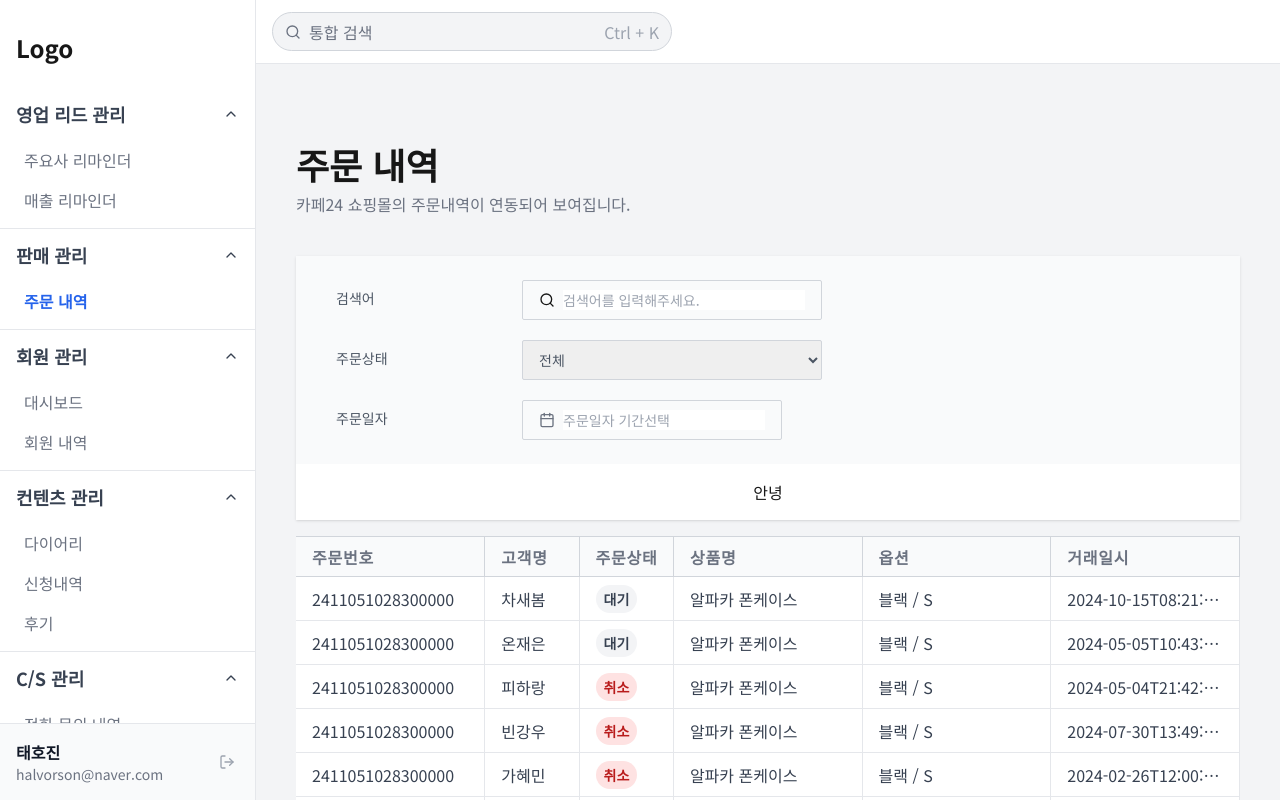
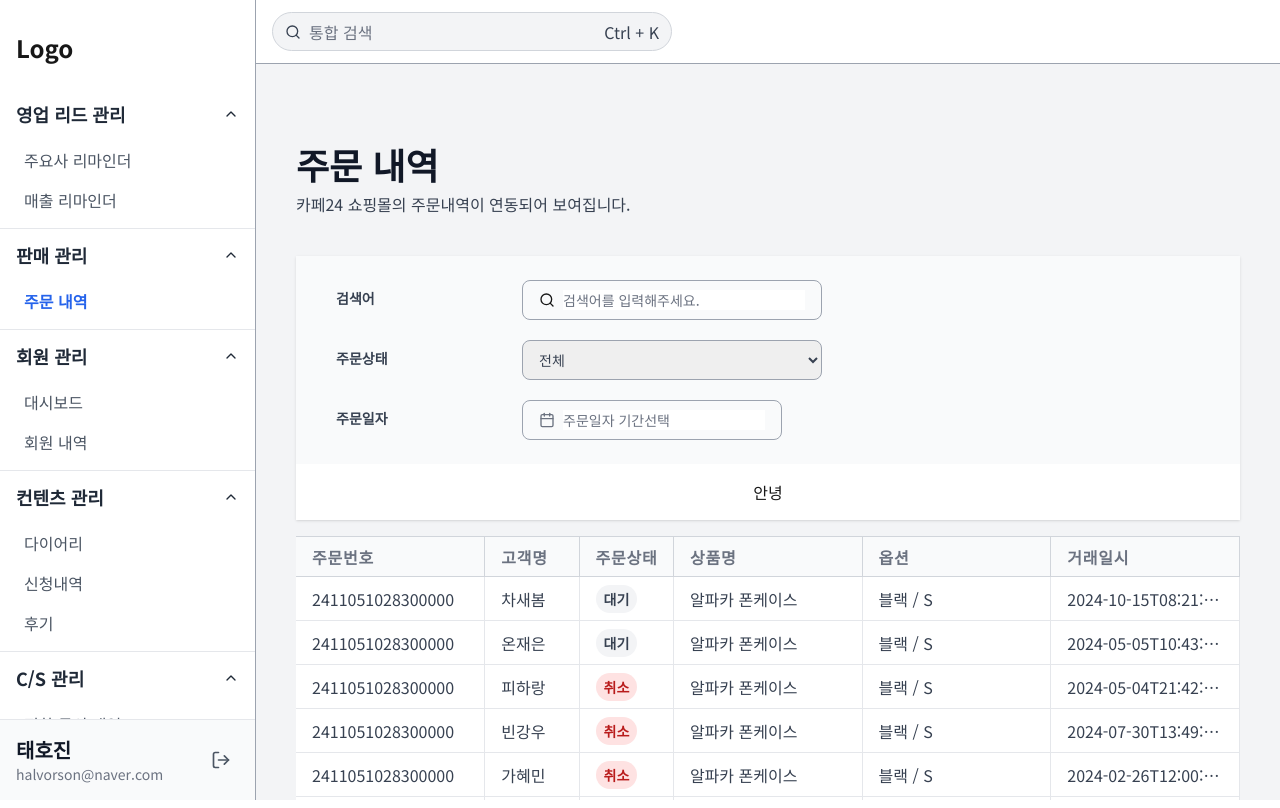
Before and after one commit to hiimjayson/crm, a Next.js app: page /order in a window 1280 px wide. Built offline with nearby package versions, Linux system fonts and the light colour scheme.

Commit message:
style: Update overal app colors
- enhance text readability

```diff
--- a/src/components/atom/Input/index.tsx
+++ b/src/components/atom/Input/index.tsx
@@ -12,13 +12,13 @@ export function Input({ className, left, right, ...props }: Props) {
 
   return (
     <div
-      className="flex items-center justify-center w-full max-w-[300px] h-10 px-4 py-2 border border-gray-300 rounded-sm data-[focus=true]:border-blue-500 data-[hover=true]:border-blue-500 transition-colors"
+      className="flex items-center justify-center w-full max-w-[300px] h-10 px-4 py-2 border border-gray-400 rounded-lg data-[focus=true]:border-blue-500 data-[hover=true]:border-blue-500 transition-colors"
       data-focus={focus}
       data-hover={hover}
     >
       {left != null ? <div className="mr-2">{left}</div> : null}
       <input
-        className={`flex flex-1 outline-none text-sm text-gray-600 ${className}`}
+        className={`flex flex-1 outline-none text-sm text-gray-700 placeholder:text-gray-500 ${className}`}
         {...props}
         onFocus={() => setFocus(true)}
         onBlur={() => setFocus(false)}
--- a/src/components/atom/Select/index.tsx
+++ b/src/components/atom/Select/index.tsx
@@ -9,7 +9,7 @@ export function Select({ value, options, onChange }: Props) {
     <select
       value={value}
       onChange={(e) => onChange(e.target.value)}
-      className="w-full max-w-[300px] px-3 h-10 border border-gray-300 rounded-sm focus:outline-none focus:ring-2 focus:ring-blue-500 transition-colors text-sm text-gray-600"
+      className="w-full max-w-[300px] px-3 h-10 border border-gray-400 rounded-lg focus:outline-none focus:ring-2 focus:ring-blue-500 transition-colors text-sm text-gray-700"
     >
       {options.map((option) => (
         <option key={option} value={option}>
--- a/src/components/common/Filter/Control.tsx
+++ b/src/components/common/Filter/Control.tsx
@@ -13,7 +13,7 @@ function Item({ label, children }: ItemProps) {
   return (
     <li className="flex w-full">
       <label className="flex items-start w-full gap-2">
-        <p className="w-[170px] m-2 text-sm font-medium text-gray-600">
+        <p className="w-[170px] m-2 text-sm font-semibold text-gray-700">
           {label}
         </p>
         {children}
--- a/src/components/common/GHeader/index.tsx
+++ b/src/components/common/GHeader/index.tsx
@@ -7,15 +7,15 @@ interface Props {
 }
 export function GHeader({ onInputClick }: Props) {
   return (
-    <header className="w-full h-16 px-4 py-3 bg-white border-b border-gray-200">
+    <header className="w-full h-16 px-4 py-3 bg-white border-b border-gray-400">
       {onInputClick != null ? (
         <div
           className="flex items-center gap-2 w-full sm:w-[400px] h-full px-3 rounded-full bg-gray-100 border border-gray-300 text-gray-500 cursor-pointer"
           onClick={onInputClick}
         >
-          <Search className="w-4 h-4" />
+          <Search className="w-4 h-4 text-gray-700" />
           <p>통합 검색</p>
-          <p className="hidden sm:block ml-auto text-gray-400">Ctrl + K</p>
+          <p className="hidden sm:block ml-auto text-gray-700">Ctrl + K</p>
         </div>
       ) : null}
     </header>
--- a/src/components/common/SideBar/Bio.tsx
+++ b/src/components/common/SideBar/Bio.tsx
@@ -26,17 +26,17 @@ export default function Bio() {
     <div className="absolute bottom-0 left-0 right-0 border-t border-gray-200 bg-gray-50 p-4">
       <div className="flex items-center justify-between">
         <div className="min-w-0 flex-1">
-          <p className="truncate text-md font-semibold text-gray-900">
+          <p className="truncate text-xl font-semibold text-gray-900">
             {currentUser.name}
           </p>
           <p className="truncate text-sm text-gray-500">{currentUser.email}</p>
         </div>
         <button
           onClick={handleLogout}
-          className="ml-2 rounded-md p-1 text-gray-400 hover:bg-gray-200 hover:text-gray-600 transition-colors"
+          className="ml-2 rounded-md p-2 text-gray-600 hover:bg-gray-200 hover:text-gray-600 transition-colors"
           title="로그아웃"
         >
-          <LogOut className="size-4" />
+          <LogOut className="size-5" />
         </button>
       </div>
     </div>
--- a/src/components/common/SideBar/MenuItem.tsx
+++ b/src/components/common/SideBar/MenuItem.tsx
@@ -16,7 +16,7 @@ export default function MenuItem({ href, children }: MenuItemProps) {
     <Link
       href={href}
       className={`block pl-6 pr-4 py-2 text-md ${
-        isActive ? "text-blue-600 font-bold" : "text-gray-500"
+        isActive ? "text-blue-600 font-bold" : "text-gray-600"
       } transition-colors hover:bg-gray-100`}
     >
       {children}
--- a/src/components/common/SideBar/Section.tsx
+++ b/src/components/common/SideBar/Section.tsx
@@ -14,7 +14,7 @@ export default function Section({ title, children }: SectionProps) {
   return (
     <div className="border-b border-gray-200">
       <button
-        className="flex w-full items-center justify-between px-4 py-3 text-lg font-bold text-gray-700 transition-colors hover:text-gray-900 hover:bg-gray-100"
+        className="flex w-full items-center justify-between px-4 py-3 text-lg font-bold text-gray-800 transition-colors hover:text-gray-900 hover:bg-gray-100"
         onClick={() => setIsOpen(!isOpen)}
       >
         {title}
--- a/src/components/common/SideBar/index.tsx
+++ b/src/components/common/SideBar/index.tsx
@@ -8,7 +8,7 @@ import Link from "next/link";
 export default function SideBar() {
   return (
     <>
-      <nav className="relative w-64 bg-white border-r border-gray-200 h-screen">
+      <nav className="relative w-64 bg-white border-r border-gray-400 h-screen">
         <Link href="/">
           <p className="text-2xl font-bold mt-8 mb-6 ml-4 select-none">Logo</p>
         </Link>
--- a/src/components/templates/DasyboardLayoutTemplate.tsx
+++ b/src/components/templates/DasyboardLayoutTemplate.tsx
@@ -15,10 +15,10 @@ export function DashboardLayoutTemplate({
   return (
     <main className="flex-1 overflow-y-auto bg-gray-100 px-10 py-20">
       <div className="flex flex-row justify-between items-center mb-10">
-        <h1 className="text-4xl font-bold">
+        <h1 className="text-4xl font-bold text-gray-900">
           {title}
           <br />
-          <p className="text-base font-normal text-gray-500 mt-2">
+          <p className="text-base font-normal text-gray-700 mt-2">
             {description}
           </p>
         </h1>
```
